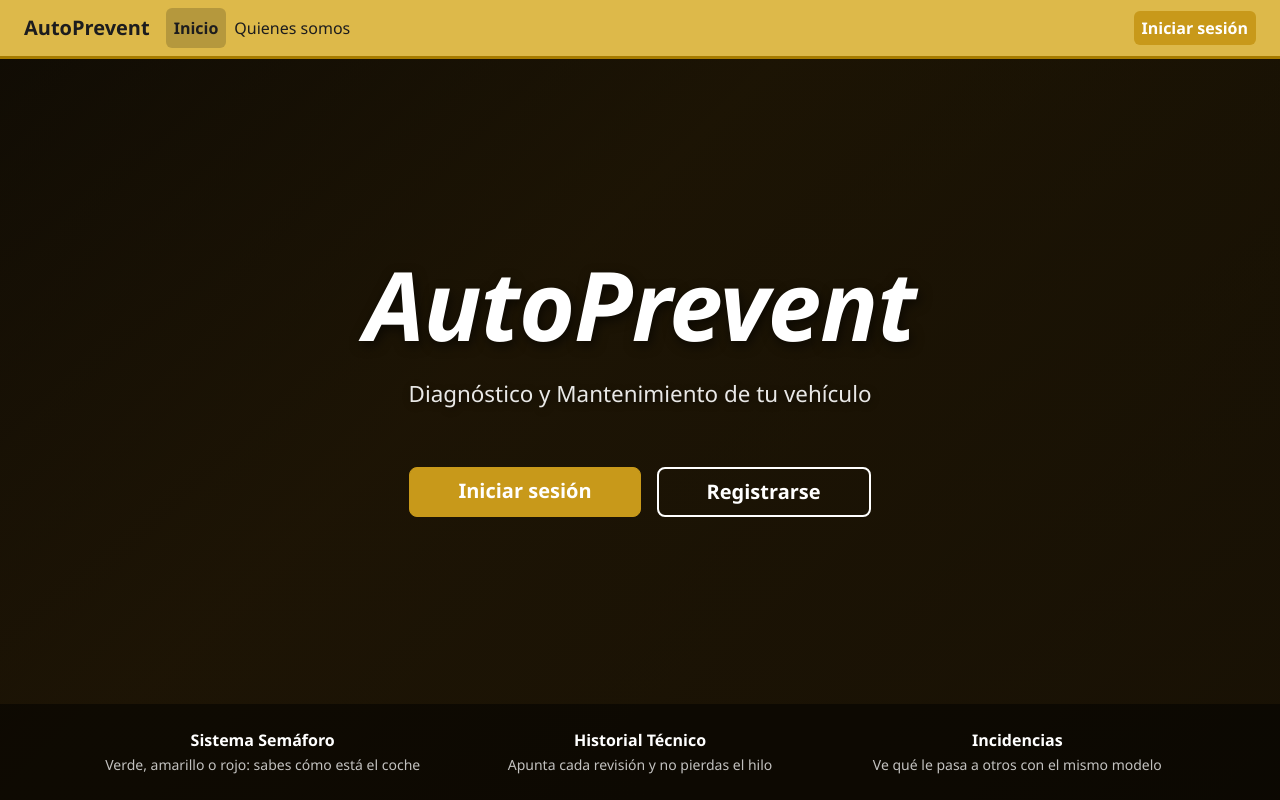
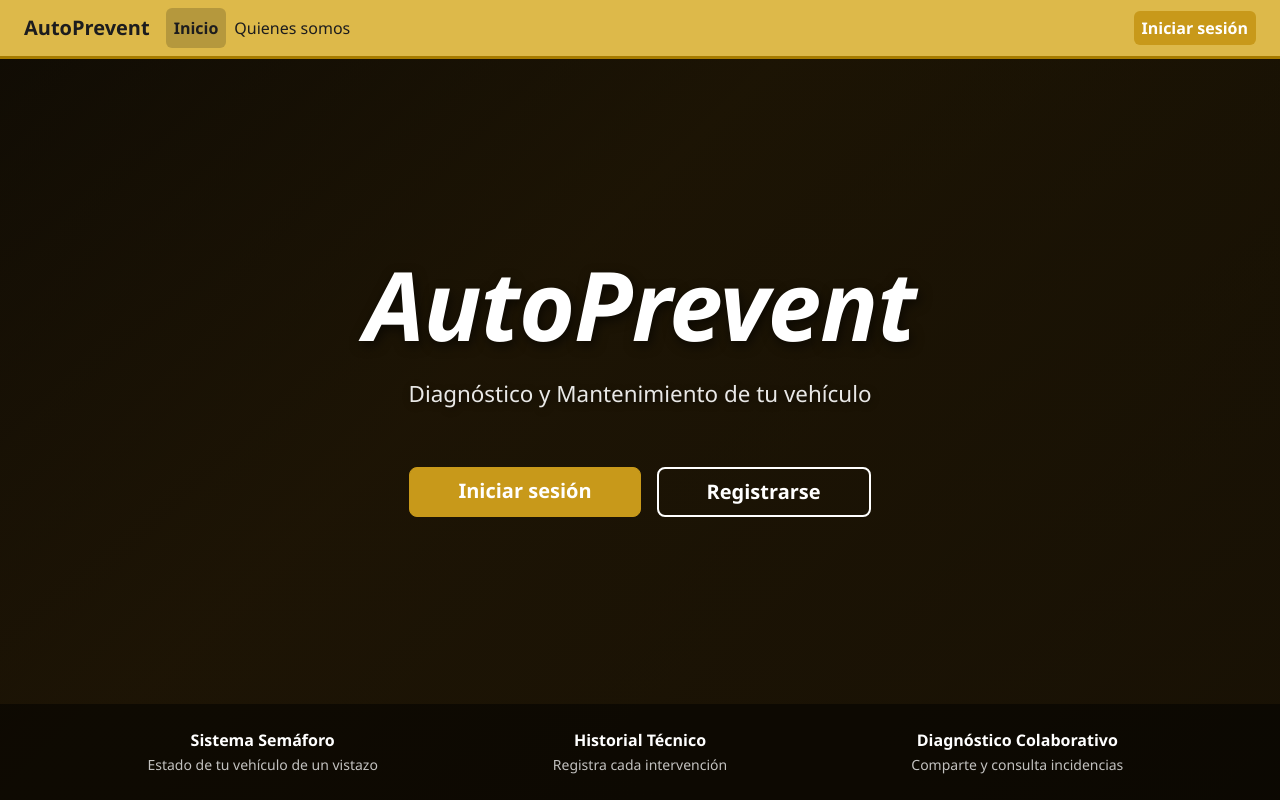
Before and after one commit to hencaladarodriguez/AutoPrevent, a React (Vite) app in the folder frontend/: page / in a window 1280 px wide. Built offline with nearby package versions, Linux system fonts and the light colour scheme; no server answers.

Commit message:
refactor: Textos formales la UI

```diff
--- a/frontend/src/components/Auth/Login.jsx
+++ b/frontend/src/components/Auth/Login.jsx
@@ -38,7 +38,7 @@ export default function Login() {
                 {/* cabecera */}
                 <div className="text-center mb-4">
                     <h2 className="fw-bold">AutoPrevent</h2>
-                    <p className="text-muted">Bienvenido de nuevo</p>
+                    <p className="text-muted">Inicia sesión en tu cuenta</p>
                 </div>
 
                 {/* mensaje de error */}
--- a/frontend/src/components/Auth/Register.jsx
+++ b/frontend/src/components/Auth/Register.jsx
@@ -59,7 +59,7 @@ export default function Register() {
                 {/* cabecera */}
                 <div className="text-center mb-4">
                     <h2 className="fw-bold">AutoPrevent</h2>
-                    <p className="text-muted">Únete a AutoPrevent</p>
+                    <p className="text-muted">Crea tu cuenta</p>
                 </div>
 
                 {/* mensaje de error */}
--- a/frontend/src/components/Garage/Garage.jsx
+++ b/frontend/src/components/Garage/Garage.jsx
@@ -188,7 +188,7 @@ function FormularioVehiculo({ vehiculoEditar, onGuardado, onCancelar }) {
                                 maxLength={17}
                             />
                             <div className={`form-text d-flex justify-content-between`}>
-                                <span className="text-muted">17 caracteres, sin I, O ni Q</span>
+                                <span className="text-muted">17 caracteres exactos (ISO 3779)</span>
                                 <span className={form.vin.length > 0 && form.vin.length !== 17 ? 'text-danger' : ''}>
                                     {form.vin.length}/17
                                 </span>
@@ -292,7 +292,7 @@ function ModalBorrar({ vehiculo, onConfirmar, onCancelar }) {
             <div className="card shadow p-4" style={{ maxWidth: '400px', width: '100%' }}>
                 <h5 className="fw-bold mb-2">¿Eliminar vehículo?</h5>
                 <p className="text-muted">
-                    Vas a eliminar el <strong>{vehiculo.nombre_marca} {vehiculo.nombre_modelo}</strong> con matrícula <strong>{vehiculo.matricula}</strong>. Esto no tiene vuelta atrás.
+                    Vas a eliminar el <strong>{vehiculo.nombre_marca} {vehiculo.nombre_modelo}</strong> con matrícula <strong>{vehiculo.matricula}</strong>. Esta acción no se puede deshacer.
                 </p>
                 <div className="d-flex gap-2 justify-content-end">
                     <button className="btn btn-outline-secondary" onClick={onCancelar}>
--- a/frontend/src/components/Landing/Landing.jsx
+++ b/frontend/src/components/Landing/Landing.jsx
@@ -20,7 +20,7 @@ export default function Landing() {
                     {usuario ? (
                         // si ya tiene sesion lo mandamos al panel
                         <Link to="/dashboard" className="btn btn-primary btn-lg px-5 fw-semibold">
-                            Ir al panel
+                            Ir al Panel de Control
                         </Link>
                     ) : (
                         <>
@@ -52,15 +52,15 @@ export default function Landing() {
                     <div className="row text-center text-white g-3">
                         <div className="col-md-4">
                             <div className="fw-semibold">Sistema Semáforo</div>
-                            <small className="opacity-75">Verde, amarillo o rojo: sabes cómo está el coche</small>
+                            <small className="opacity-75">Estado de tu vehículo de un vistazo</small>
                         </div>
                         <div className="col-md-4">
                             <div className="fw-semibold">Historial Técnico</div>
-                            <small className="opacity-75">Apunta cada revisión y no pierdas el hilo</small>
+                            <small className="opacity-75">Registra cada intervención</small>
                         </div>
                         <div className="col-md-4">
-                            <div className="fw-semibold">Incidencias</div>
-                            <small className="opacity-75">Ve qué le pasa a otros con el mismo modelo</small>
+                            <div className="fw-semibold">Diagnóstico Colaborativo</div>
+                            <small className="opacity-75">Comparte y consulta incidencias</small>
                         </div>
                     </div>
                 </div>
--- a/frontend/src/components/Profile/Profile.jsx
+++ b/frontend/src/components/Profile/Profile.jsx
@@ -65,7 +65,7 @@ function SeccionDatosPersonales({ usuario, onActualizado }) {
 
         try {
             const res = await api.put('/perfil', form);
-            setExito('Cambios guardados');
+            setExito('Perfil actualizado correctamente');
             onActualizado(res.data.usuario);
         } catch (err) {
             setError(err.response?.data?.error || 'Error al actualizar el perfil');
@@ -141,7 +141,7 @@ function SeccionDatosPersonales({ usuario, onActualizado }) {
                                 max={maxFechaNac}
                             />
                             <div className="form-text text-muted">
-                                Opcional · mínimo 16 años
+                                Debes tener entre 16 y 115 años
                             </div>
                         </div>
 
@@ -161,7 +161,7 @@ function SeccionDatosPersonales({ usuario, onActualizado }) {
                                 style={{ backgroundColor: '#f8f9fa', cursor: 'not-allowed' }}
                             />
                             <div className="form-text text-muted">
-                                El email no se puede cambiar.
+                                El correo electrónico no puede modificarse tras el registro.
                             </div>
                         </div>
 
@@ -218,7 +218,7 @@ function SeccionCambiarContrasena() {
                 password_actual: form.password_actual,
                 password_nuevo:  form.password_nuevo
             });
-            setExito('Contraseña cambiada');
+            setExito('Contraseña actualizada correctamente');
             setForm({ password_actual: '', password_nuevo: '', password_repetir: '' });
         } catch (err) {
             setError(err.response?.data?.error || 'Error al cambiar la contraseña');
```
